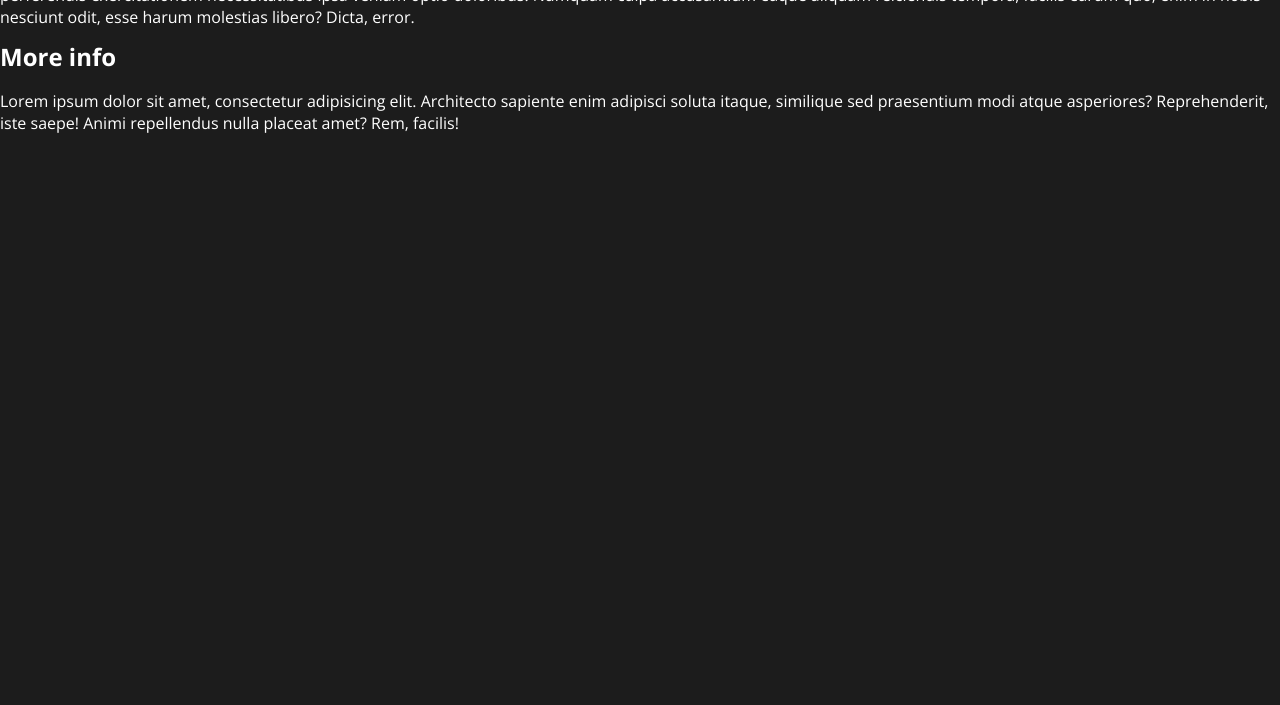
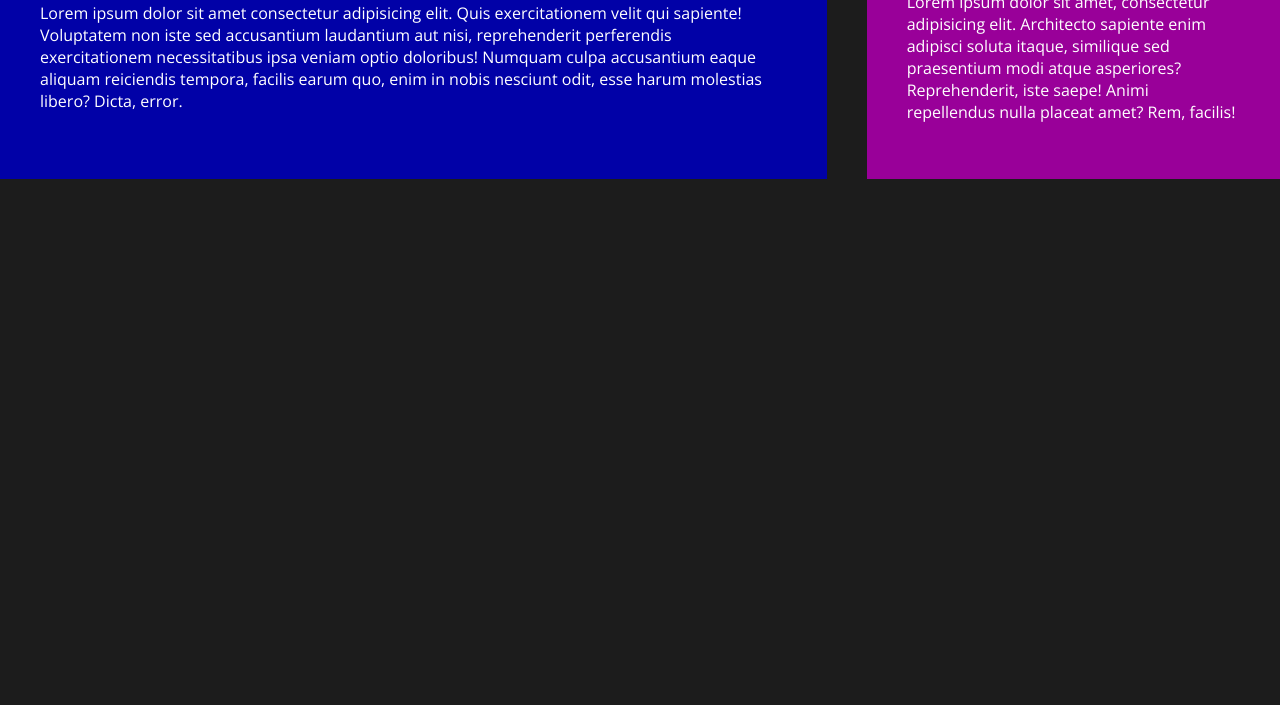
Before and after one commit to josueramirez1/res_website, a plain HTML site: page dist/index.html in a window 1280 px wide. Shown: the part 95-800 px from the top of the page. Drawn offline with nearby package versions, Linux system fonts and the light colour scheme.

Commit message:
adding grids

```diff
--- a/app/scss/layout/_grid.scss
+++ b/app/scss/layout/_grid.scss
@@ -1,7 +1,25 @@
-// .grid {
-//   &__main {
-//   }
+.grid {
+  display: grid;
+  grid-template-columns: 1fr;
+  grid-template-rows: auto auto;
+  gap: 40px;
 
-//   &__sidebar {
-//   }
-// }
+  @media (min-width: 900px) {
+    // em for media queries to scale up the browser
+    grid-template-columns: 2fr 1fr;
+    grid-template-rows: auto;
+  }
+
+  &__main,
+  &__sidebar {
+    padding: 40px;
+  }
+
+  &__main {
+    background-color: hsl(240, 99%, 33%);
+  }
+
+  &__sidebar {
+    background-color: hsl(300, 100%, 30%);
+  }
+}
```
Also changed, not shown: dist/style.css, 1 other file.
